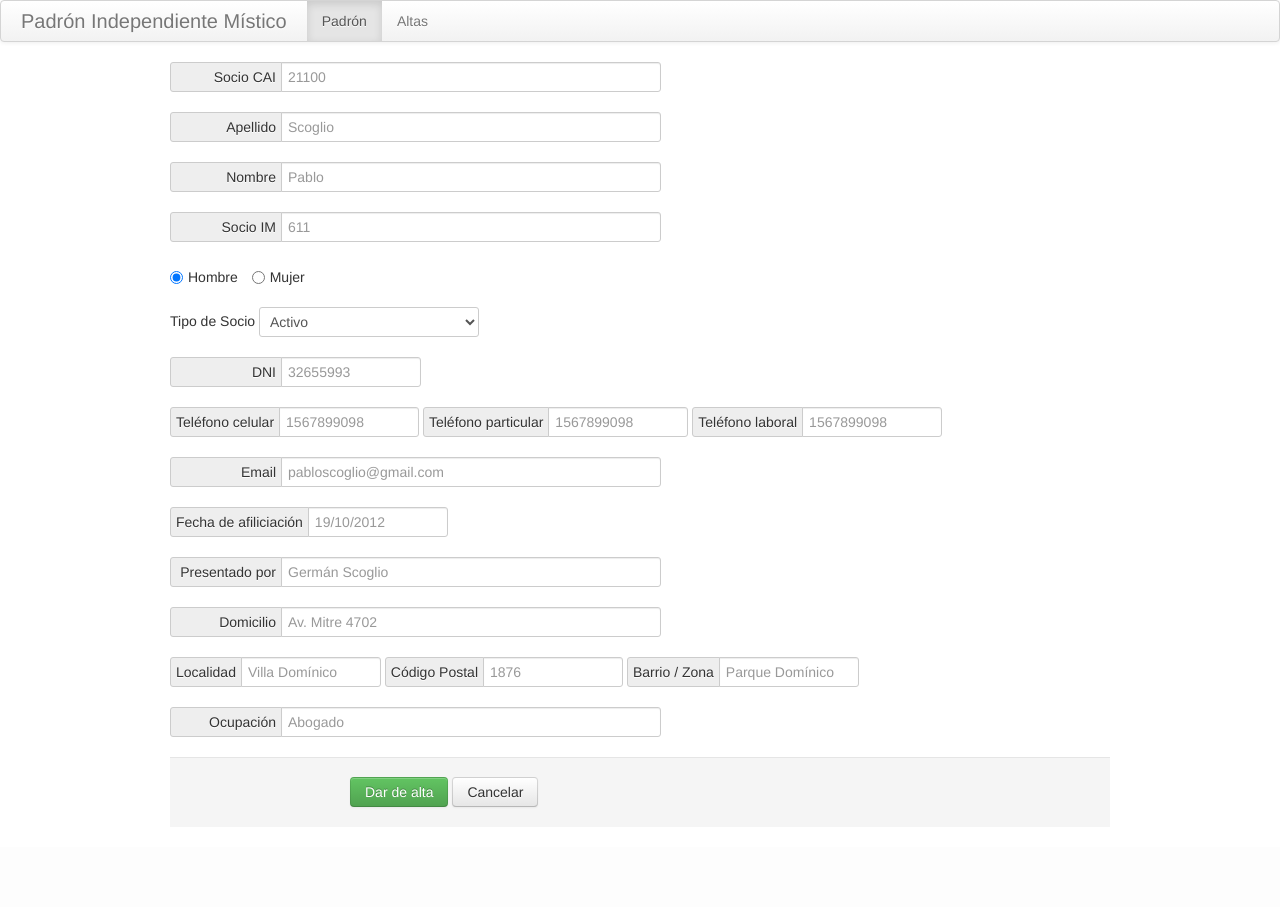
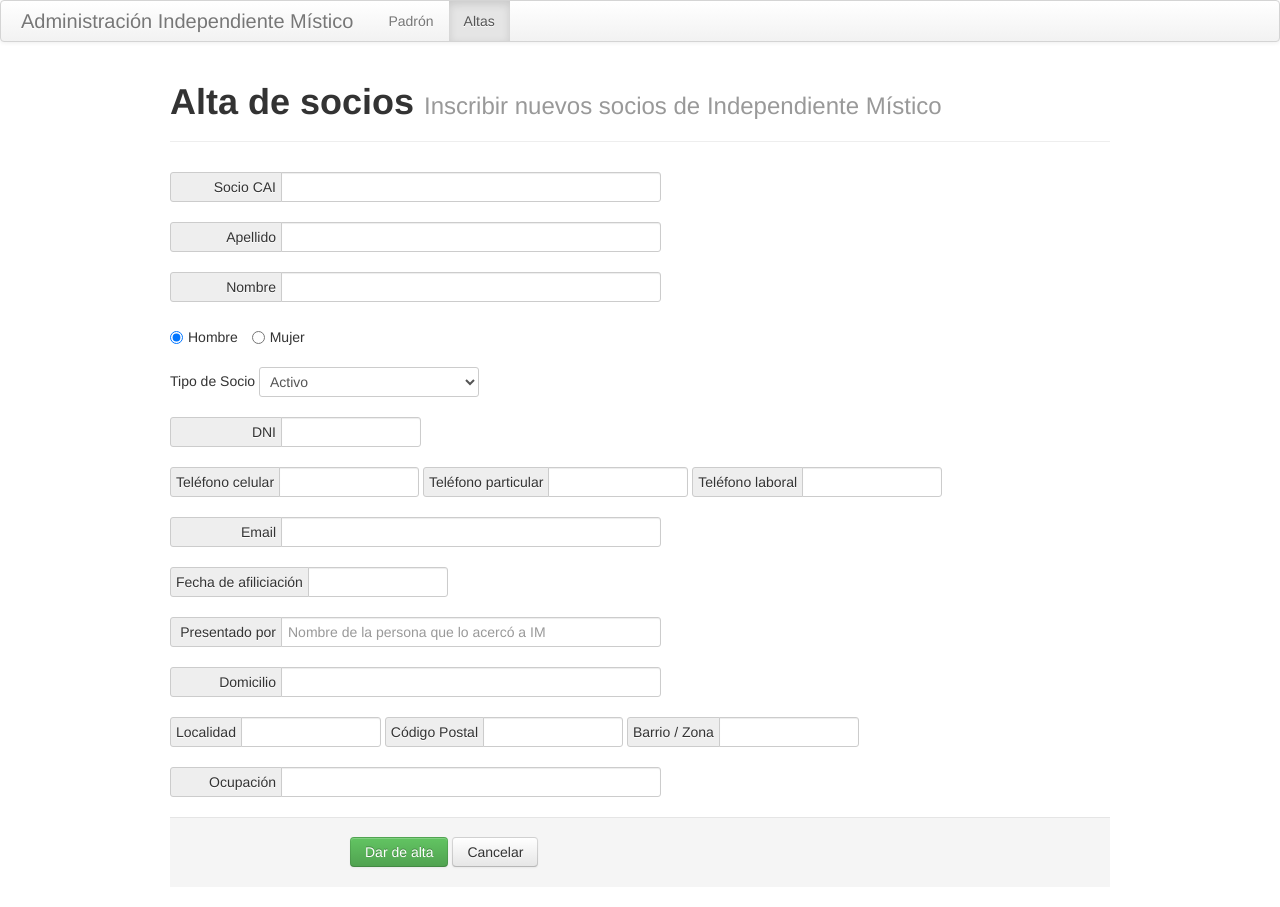
Before and after one commit to gscoglio/padron_im, a PHP site: page /altas.php in a window 1280 px wide. Before the commit the page ends 808 px from the top, so only its background shows below. Run offline with PHP 8.4, Linux system fonts and the light colour scheme; the visitor is signed in with stand-in values (Sample User, id 1); tables that the repository leaves empty or names only in its code hold one stand-in row (values such as "Sample post"); a stand-in replaces the project's code that opens the database connection; some libraries are stand-ins or nearby versions.

Commit message:
#3 Altas
Altas mejoradas y finalizadas

```diff
--- a/altas.php
+++ b/altas.php
@@ -5,10 +5,11 @@
 
 if (isset($_POST['nsocio'])) {
     $error = 0;
+    $mensajeError = "No se pudo cargar el socio";
     $_POST['nsocio'];
     $_POST['lastname'];
     $_POST['firstname'];
-    $_POST['nsocioIM'];
+    $_POST['tipoSocio'];
     if ($_POST['optionsRadios']=='option1'){
         $sexo = 'M';
     }  else {
@@ -31,9 +32,8 @@
     $insert['nsocio'] = $_POST['nsocio'];
     $insert['lastname'] = $_POST['lastname'];
     $insert['firstname'] = $_POST['firstname'];
-    $insert['nsocioIM'] = $_POST['nsocioIM'];
     $insert['sexo'] = $sexo;
-    $insert['tiposocio'] = "Fundador";
+    $insert['tiposocio'] = $_POST['tipoSocio'];
     $insert['dni'] = $_POST['dni'];
     $insert['telcel'] = $_POST['telcel'];
     $insert['telpar'] = $_POST['telpar'];
@@ -48,10 +48,30 @@
     $insert['ocupacion'] = $_POST['ocupacion'];
 
     if ($error == 0){
-        include_once "db/socios_im.php";
-        $sociosModel = new SociosModel();
-        $sociosModel->insertSocio($insert);
-        print '<div class="alert alert-success">Socio cargado correctamente </div>';
+        try{
+            include_once "db/socios_im.php";
+            $sociosModel = new SociosModel();
+            $resultado = $sociosModel->insertSocio($insert);
+        } catch (Exception $e) {
+            include_once 'views/altas.mv.php';
+            echo "<script>$('#alertMessage').addClass(\"alert-error\");$('#alertMessage').html('<button type=\"button\" class=\"close\" data-dismiss=\"alert\">x</button><strong>Error! </strong>" . $e . ".');$('#alertMessage').show();</script>";
+            die;
+        };
+        if ($resultado == -1){
+            include_once 'views/altas.mv.php';
+            echo "<script>$('#alertMessage').addClass(\"alert-error\");$('#alertMessage').html('<button type=\"button\" class=\"close\" data-dismiss=\"alert\">x</button><strong>Error! </strong>Insertando socio en la Base de Datos.');$('#alertMessage').show();</script>";
+            die;
+        } elseif ($resultado == -2) {
+            include_once 'views/altas.mv.php';
+            echo "<script>$('#alertMessage').addClass(\"alert-error\");$('#alertMessage').html('<button type=\"button\" class=\"close\" data-dismiss=\"alert\">x</button><strong>Ojo! </strong>Evite usar ; en los datos ingresados.');$('#alertMessage').show();</script>";
+            die;
+        } else {
+            include_once 'views/altas.mv.php';
+            echo "<script>$('#alertMessage').addClass(\"alert-success\");$('#alertMessage').html('<button type=\"button\" class=\"close\" data-dismiss=\"alert\">x</button>Socio <strong>". addslashes($_POST['lastname']) . ", " . addslashes($_POST['firstname']) . "</strong> con n&uacute;mero de socio de Independiente M&iacute;stico <strong>" . $resultado . "</strong> agregado al padr&oacute;n correctamente.');$('#alertMessage').show();</script>";
+        }
+    } else {
+        include_once 'views/altas.mv.php';
+        echo "<script>$('#alertMessage').addClass(\"alert-eror\");$('#alertMessage').html('<button type=\"button\" class=\"close\" data-dismiss=\"alert\">x</button><strong>Error! </strong> " . $mensajeError . ".');$('#alertMessage').show();</script>";
     }
 }
 
--- a/navigation_bar.php
+++ b/navigation_bar.php
@@ -1,9 +1,9 @@
 <div class="navbar">
     <div class="navbar-inner">
-        <a class="brand" >Padr&oacute;n Independiente M&iacute;stico</a>
+        <a class="brand" >Administraci&oacute;n Independiente M&iacute;stico</a>
         <ul class="nav">
-        <li class="active"><a href="index.php">Padr&oacute;n</a></li>
-        <li><a href="altas.php">Altas</a></li>
+        <li class="active" id="padronNav"><a href="index.php">Padr&oacute;n</a></li>
+        <li id="altasNav"><a href="altas.php">Altas</a></li>
         </ul>
     </div>
 </div>
--- a/views/altas.mv.php
+++ b/views/altas.mv.php
@@ -21,61 +21,70 @@
     nsocio: {
       number: true,
       minlength: 5,
-      required: true
+      required: true,
+      maxlength: 11
     },
     firstname: {
       minlength: 2,
-      required: true
+      required: true,
+      maxlength: 22
     },
     lastname: {
       minlength: 2,
-      required: true
-    },
-    nsocioIM: {
-      number: true,
-      minlength: 2,
-      required: true
+      required: true,
+      maxlength: 15
     },
     dni: {
       number: true,
-      minlength: 8,
-      required: true
+      minlength: 7,
+      required: true,
+      maxlength: 11
     },
     telcel: {
-      number: true
+      number: true,
+      maxlength: 18
     },
     telpar: {
-      number: true
+      number: true,
+      maxlength: 14
     },
     tellaboral: {
-      number: true
+      number: true,
+      maxlength: 25
     },
     email: {
       required: true,
-      email: true
+      email: true,
+      maxlength: 40
     },
     afiliacion: {
       required: true,
       date: true
     },
     presentedby: {
-      required: false
+      required: false,
+      maxlength: 17
     },
     address: {
-      required: false
+      required: false,
+      maxlength: 47
     },
     localidad: {
-      required: false
+      required: false,
+      maxlength: 20
     },
     postal: {
       required: false,
-      number: true
+      number: true,
+      maxlength: 6
     },
     barrio: {
-      required: false
+      required: false,
+      maxlength: 20
     },
     ocupacion: {
-      required: false
+      required: false,
+      maxlength: 28
     }
   },
   highlight: function(label) {
@@ -89,26 +98,29 @@
 }); // end document.ready
 </script>
 <?php include_once 'navigation_bar.php' ?>
+<script>
+        $('#padronNav').removeClass("active");
+        $('#altasNav').addClass("active");
+</script>
 <div class="container">
+<div class="page-header">
+    <h1>Alta de socios <small>Inscribir nuevos socios de Independiente M&iacute;stico</small></h1>
+</div>
+<div class="alert" style="display:none" id="alertMessage"></div>
 <form class="form-horizontal" id="formulario" action="altas.php" method="post">
     <div class="control-group">
         <div class="input-prepend">
-            <span class="add-on formLabel">Socio CAI</span><input class="span5" id="nsocio" name="nsocio" size="16" type="text" placeholder="21100">
+            <span class="add-on formLabel">Socio CAI</span><input class="span5" id="nsocio" name="nsocio" size="16" type="text">
         </div>
     </div>
     <div class="control-group">
         <div class="input-prepend">
-            <span class="add-on formLabel">Apellido</span><input class="span5" id="lastname" name="lastname" size="16" type="text" placeholder="Scoglio">
+            <span class="add-on formLabel">Apellido</span><input class="span5" id="lastname" name="lastname" size="16" type="text">
         </div>
     </div>
     <div class="control-group">
         <div class="input-prepend">
-            <span class="add-on formLabel">Nombre</span><input class="span5" id="firstname" name="firstname" size="16" type="text" placeholder="Pablo">
-        </div>
-    </div>
-    <div class="control-group">
-        <div class="input-prepend">
-            <span class="add-on formLabel">Socio IM</span><input class="span5" id="nsocioIM" name="nsocioIM" size="16" type="text" placeholder="611">
+            <span class="add-on formLabel">Nombre</span><input class="span5" id="firstname" name="firstname" size="16" type="text">
         </div>
     </div>
     <div class="control-group">
@@ -122,7 +134,7 @@
         </label>
     </div>
     <div class="control-group"><span class="add-on">Tipo de Socio </span>
-        <select>
+        <select name="tipoSocio">
             <option>Activo</option>
             <option>Fundador</option>
             <option>Cadete</option>
@@ -131,54 +143,54 @@
     </div>
     <div class="control-group">
         <div class="input-prepend">
-            <span class="add-on formLabel">DNI</span><input class="span2" id="dni" name="dni" size="16" type="text" placeholder="32655993">
+            <span class="add-on formLabel">DNI</span><input class="span2" id="dni" name="dni" size="16" type="text">
         </div>
     </div>
     <div class="control-group">
     <div class="input-prepend inline">
-        <span class="add-on">Tel&eacute;fono celular</span><input class="span2" id="telcel" name="telcel" size="16" type="text" placeholder="1567899098">
+        <span class="add-on">Tel&eacute;fono celular</span><input class="span2" id="telcel" name="telcel" size="16" type="text">
     </div>
     <div class="input-prepend inline">
-        <span class="add-on">Tel&eacute;fono particular</span><input class="span2" id="telpar" name="telpar" size="16" type="text" placeholder="1567899098">
+        <span class="add-on">Tel&eacute;fono particular</span><input class="span2" id="telpar" name="telpar" size="16" type="text">
     </div>
     <div class="input-prepend inline">
-        <span class="add-on">Tel&eacute;fono laboral</span><input class="span2" id="tellaboral" name="tellaboral" size="16" type="text" placeholder="1567899098">
+        <span class="add-on">Tel&eacute;fono laboral</span><input class="span2" id="tellaboral" name="tellaboral" size="16" type="text">
     </div>
     </div>
     <div class="control-group">
     <div class="input-prepend">
-        <span class="add-on formLabel">Email</span><input class="span5" id="email" name="email" size="16" type="text" placeholder="pabloscoglio@gmail.com">
+        <span class="add-on formLabel">Email</span><input class="span5" id="email" name="email" size="16" type="text">
     </div>
     </div>
     <div class="control-group">
         <div class="input-prepend">
-            <span class="add-on">Fecha de afiliciaci&oacute;n</span><input class="span2" id="afiliacion" name="afiliacion" size="16" type="text" placeholder="19/10/2012">
+            <span class="add-on">Fecha de afiliciaci&oacute;n</span><input class="span2" id="afiliacion" name="afiliacion" size="16" type="text">
         </div>
     </div>
     <div class="control-group">
         <div class="input-prepend">
-            <span class="add-on formLabel">Presentado por</span><input class="span5" id="presentedby" name="presentedby" size="16" type="text" placeholder="Germ&aacute;n Scoglio">
+            <span class="add-on formLabel">Presentado por</span><input class="span5" id="presentedby" name="presentedby" size="16" type="text" placeholder="Nombre de la persona que lo acerc&oacute; a IM">
         </div>
     </div>
     <div class="control-group">
         <div class="input-prepend">
-            <span class="add-on formLabel">Domicilio</span><input class="span5" id="address" name="address" size="16" type="text" placeholder="Av. Mitre 4702">
+            <span class="add-on formLabel">Domicilio</span><input class="span5" id="address" name="address" size="16" type="text">
         </div>
     </div>
     <div class="control-group">
         <div class="input-prepend inline">
-        <span class="add-on">Localidad</span><input class="span2" id="localidad" name="localidad" size="16" type="text" placeholder="Villa Dom&iacute;nico">
+            <span class="add-on">Localidad</span><input class="span2" id="localidad" name="localidad" size="16" type="text">
         </div>
         <div class="input-prepend inline">
-        <span class="add-on">C&oacute;digo Postal</span><input class="span2" id="postal" name="postal" size="16" type="text" placeholder="1876">
+            <span class="add-on">C&oacute;digo Postal</span><input class="span2" id="postal" name="postal" size="16" type="text">
         </div>
         <div class="input-prepend inline">
-        <span class="add-on">Barrio / Zona</span><input class="span2" id="barrio" name="barrio" size="16" type="text" placeholder="Parque Dom&iacute;nico">
+            <span class="add-on">Barrio / Zona</span><input class="span2" id="barrio" name="barrio" size="16" type="text">
         </div>
     </div>
     <div class="control-group">
         <div class="input-prepend">
-            <span class="add-on formLabel">Ocupaci&oacute;n</span><input class="span5" id="ocupacion" name="ocupacion" size="16" type="text" placeholder="Abogado">
+            <span class="add-on formLabel">Ocupaci&oacute;n</span><input class="span5" id="ocupacion" name="ocupacion" size="16" type="text">
         </div>
     </div>
     <div class="form-actions">
```
Also changed, not shown: db/socios_im.php (+37 -19 lines), js/jquery.validate.min.js. Lines whose indentation alone changed are shown as unchanged.
